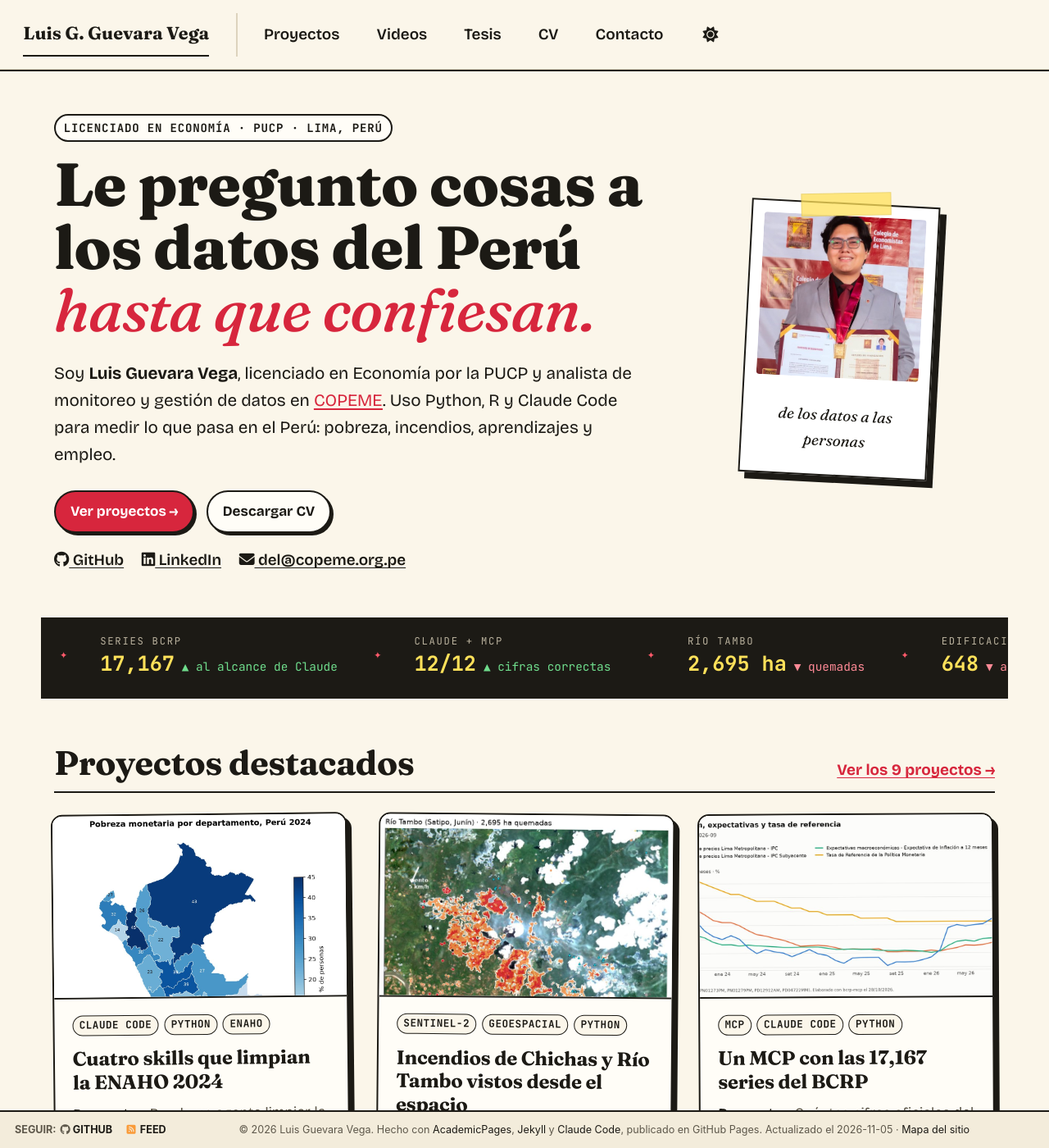
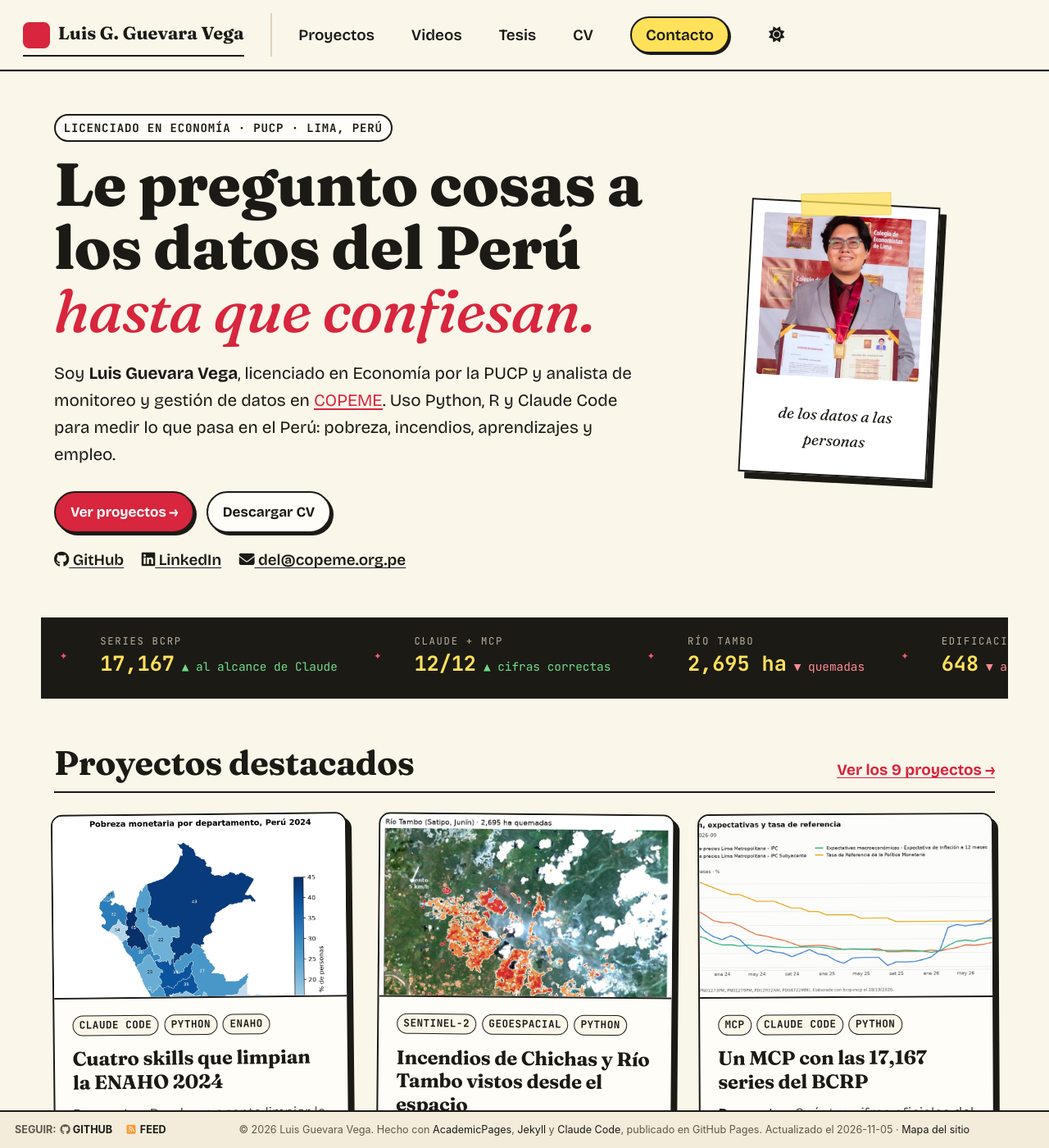
Before and after one commit to LuisGuevaraVega/LuisGuevaraVega.github.io, a Jekyll site: the page built from _pages/about.md, in a window 1280 px wide and 1400 px high. Shown: the whole window at 82% size. Built offline with Jekyll 4.4.1, drawn with Linux system fonts in a browser that asks for light colours; a script bundle is joined from its source files by our own code; a style sheet for code colours, icons or effects is not loaded.

Commit message:
Arregla el link de Contacto y el ícono L del menú
Co-Authored-By: Claude Opus 5.5 <noreply@anthropic.com>

```diff
--- a/_includes/masthead.html
+++ b/_includes/masthead.html
@@ -9,7 +9,7 @@
             <a href="{{ base_path }}/">{{ site.title }}</a>
           </li>
           {% for link in site.data.navigation.main %}
-            {% if link.url contains 'http' %}
+            {% if link.url contains 'http' or link.url contains 'mailto:' %}
               {% assign domain = '' %}
             {% else %}
               {% assign domain = base_path %}
--- a/assets/css/gabo.css
+++ b/assets/css/gabo.css
@@ -619,7 +619,7 @@ html[data-theme="dark"] .cinta { background: #0b0a07; border-color: #3a362b; }
 .greedy-nav .visible-links li:first-child + li a { margin-left: 1.8rem; }
 /* página actual subrayada en rojo */
 .greedy-nav .visible-links .masthead__menu-item.selected:not(:first-child) a::before { transform: scaleX(1); background: var(--rojo); }
-.greedy-nav .visible-links a::before { background: var(--rojo); height: 3px; }
+.greedy-nav .visible-links li:not(:first-child) a::before { background: var(--rojo); height: 3px; }
 /* botón Contacto */
 .greedy-nav a[href^="mailto:"] {
   padding: 0.3rem 0.95rem !important;
@@ -631,3 +631,8 @@ html[data-theme="dark"] .cinta { background: #0b0a07; border-color: #3a362b; }
 }
 .greedy-nav a[href^="mailto:"]::before { display: none; }
 .greedy-nav .hidden-links a[href^="mailto:"] { display: inline-block; margin: 6px 12px !important; }
+
+/* El cuadrito con la «L» junto al nombre no lleva subrayado */
+.greedy-nav .visible-links li:first-child a::before {
+  position: static; transform: none !important; height: 1.5em; width: 1.5em; background: var(--rojo);
+}
```
